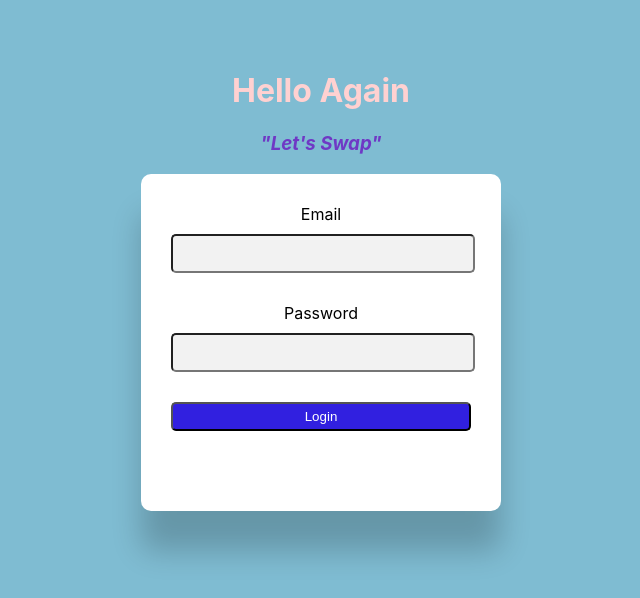
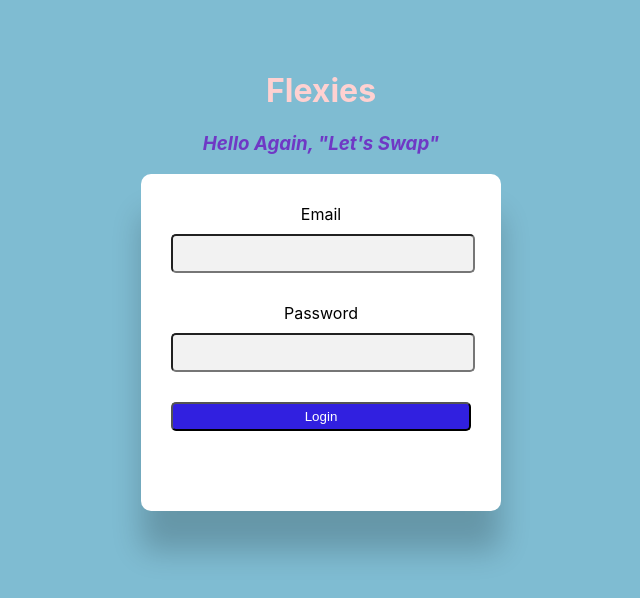
Before and after one commit to FaustoSacco/flexies, a React (Create React App) app: page / in a window 1280 px wide. Shown: the top 598 px of the page, without its empty margins (319-959 px from the left). Built offline with nearby package versions, Linux system fonts and the light colour scheme.

Commit message:
changed title

```diff
--- a/src/pages/Login.js
+++ b/src/pages/Login.js
@@ -37,11 +37,11 @@ function Login() {
 
   return (
     <div id="login">
-      <h1>Hello Again</h1>
+      <h1>Flexies</h1>
 
       <div className="title-1">
         <h3>
-          <i>"Let's Swap"</i>
+          <i>Hello Again, "Let's Swap"</i>
         </h3>
       </div>
       <div id="login-form" onSubmit={() => false}>
```
